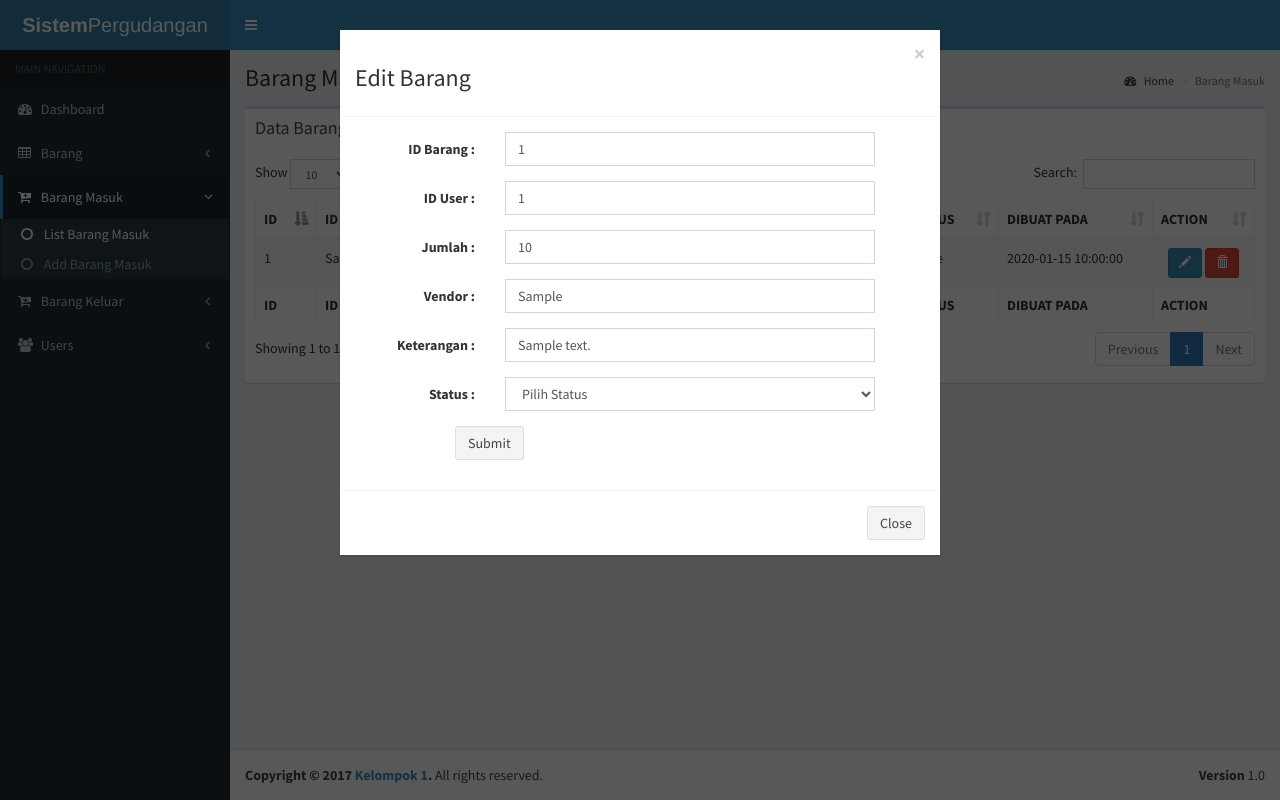
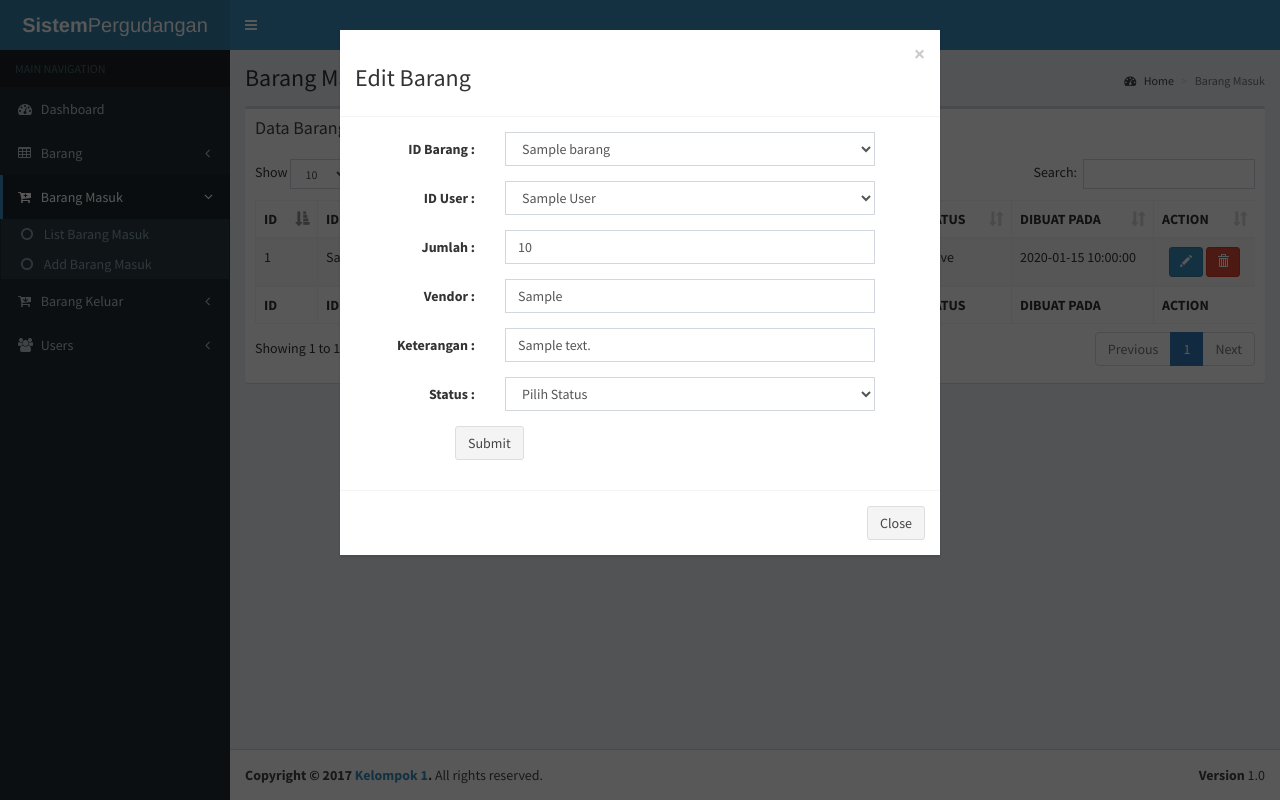
Before and after one commit to MNFadillah/Tugas-Website-Pergudangan, a PHP site: page /pergudangan/barang-masuk in a window 1280 px wide, after a click on "Add this item". Run offline with PHP 8.4, Linux system fonts and the light colour scheme; tables that the repository leaves empty or names only in its code hold one stand-in row (values such as "Sample post"); lists and menus that the app fills with data are empty; some libraries are stand-ins or nearby versions.

Commit message:
add select id barang, id user for edit in barang in

```diff
--- a/pages/barang-in/index.php
+++ b/pages/barang-in/index.php
@@ -106,13 +106,15 @@
             <div class="form-group">
               <label class="control-label col-sm-3" for="id_barang">ID Barang :</label>
               <div class="col-sm-8">
-                <input type="text" name="id_barang" class="form-control" id="id_barang" placeholder="Masukkan ID Barang">
+                <select id="id_barang" name='id_barang' class="form-control"></select>
+                <!-- <input type="text" name="id_barang" class="form-control" id="id_barang2" placeholder="Masukkan ID Barang"> -->
               </div>
             </div>
             <div class="form-group">
               <label class="control-label col-sm-3" for="id_user">ID User :</label>
               <div class="col-sm-8">
-                <input type="text" name="id_user" class="form-control" id="id_user" placeholder="Masukkan ID User">
+                <select id="id_user" name='id_user' class="form-control"></select>
+                <!-- <input type="text" name="id_user" class="form-control" id="id_user" placeholder="Masukkan ID User"> -->
               </div>
             </div>
             <div class="form-group">
--- /dev/null
+++ b/pages/barang/data.php
@@ -0,0 +1,12 @@
+<?php
+	include "../../inc/koneksi.php";
+	$id = $_POST['id'];
+	$data = $db->query("select * from barang");
+	while ($row = mysqli_fetch_assoc($data)) {
+		if($id == $row['id']){
+			echo "<option value='" . $row['id'] . "' selected='true'>" . $row['nama'] . "</option>";
+		}else{
+			echo "<option value='" . $row['id'] . "'>" . $row['nama'] . "</option>";
+		}
+	}
+?>
--- a/pages/static/footer.php
+++ b/pages/static/footer.php
@@ -100,7 +100,9 @@
       var status = $(this).closest('tr').children('td.status').text();
       // console.log(vendor);
       // console.log(id);
-      $("input#id").val( id );
+      getBarang(id_barang, 'id_barang');
+      getUser(id_user, 'id_user');
+      //$("input#id").val( id );
       $("input#id_barang").val( id_barang );
       $("input#id_user").val( id_user );
       $("input#jumlah").val( jumlah );
@@ -128,6 +130,38 @@
       $("input#status").val( status );
     });
 
+    $("#example").dataTable( {
+        "sScrollX": '100%'
+    } );
+
+    function getBarang(id_barang, elementId){
+      var id = id_barang;
+      // GET JSON FROM PHP SCRIPT
+      $.ajax({
+          type : 'POST',
+          url : 'pages/barang/data.php',
+          data: {'id':id},
+          success : function (sukses) {
+              $('#'+elementId).html(sukses);
+          },
+          // error : errorHandler
+      });
+    }
+
+    function getUser(id_user, elementId){
+      var id = id_user;
+      // GET JSON FROM PHP SCRIPT
+      $.ajax({
+          type : 'POST',
+          url : 'pages/user/data.php',
+          data: {'id':id},
+          success : function (sukses) {
+              $('#'+elementId).html(sukses);
+          },
+          // error : errorHandler
+      });
+    }
+
 </script>
   <?php }
 ?>
--- a/pages/static/sidebar.php
+++ b/pages/static/sidebar.php
@@ -20,7 +20,7 @@
             </span>
           </a>
           <ul class="treeview-menu">
-            <li class="active"><a href="<?php echo base_url();?>barang"><i class="fa fa-circle-o"></i> List Barang</a></li>
+            <li><a href="<?php echo base_url();?>barang"><i class="fa fa-circle-o"></i> List Barang</a></li>
             <li><a href="<?php echo base_url();?>barang/add"><i class="fa fa-circle-o"></i> Tambah Barang</a></li>
           </ul>
         </li>
@@ -33,7 +33,7 @@
             </span>
           </a>
           <ul class="treeview-menu">
-            <li class="active"><a href="<?php echo base_url();?>barang-masuk"><i class="fa fa-circle-o"></i> List Barang Masuk</a></li>
+            <li><a href="<?php echo base_url();?>barang-masuk"><i class="fa fa-circle-o"></i> List Barang Masuk</a></li>
             <li><a href="<?php echo base_url();?>barang-masuk/add"><i class="fa fa-circle-o"></i> Add Barang Masuk</a></li>
           </ul>
         </li>
@@ -46,7 +46,7 @@
             </span>
           </a>
           <ul class="treeview-menu">
-            <li class="active"><a href="<?php echo base_url();?>barang-keluar"><i class="fa fa-circle-o"></i> List Barang Keluar</a></li>
+            <li><a href="<?php echo base_url();?>barang-keluar"><i class="fa fa-circle-o"></i> List Barang Keluar</a></li>
             <li><a href="<?php echo base_url();?>barang-keluar/add"><i class="fa fa-circle-o"></i> Add Barang Keluar</a></li>
           </ul>
         </li>
@@ -59,7 +59,7 @@
             </span>
           </a>
           <ul class="treeview-menu">
-            <li class="active"><a href="<?php echo base_url();?>user"><i class="fa fa-circle-o"></i> List Users</a></li>
+            <li><a href="<?php echo base_url();?>user"><i class="fa fa-circle-o"></i> List Users</a></li>
             <li><a href="<?php echo base_url();?>user/add"><i class="fa fa-circle-o"></i> Add Users</a></li>
           </ul>
         </li>
--- /dev/null
+++ b/pages/user/data.php
@@ -0,0 +1,12 @@
+<?php
+	include "../../inc/koneksi.php";
+	$id = $_POST['id'];
+	$data = $db->query("select * from user");
+	while ($row = mysqli_fetch_assoc($data)) {
+		if($id == $row['id']){
+			echo "<option value='" . $row['id'] . "' selected='true'>" . $row['nama'] . "</option>";
+		}else{
+			echo "<option value='" . $row['id'] . "'>" . $row['nama'] . "</option>";
+		}
+	}
+?>
--- a/pages/user/index.php
+++ b/pages/user/index.php
@@ -37,7 +37,7 @@
             </div>
             <!-- /.box-header -->
             <div class="box-body">
-              <table id="example" class="table table-striped table-bordered" cellspacing="0" width="100%">
+              <table id="example" class="table table-striped table-bordered table-hover" cellspacing="0" width="100%">
                 <thead>
                     <tr>
                         <th>ID</th>
```
